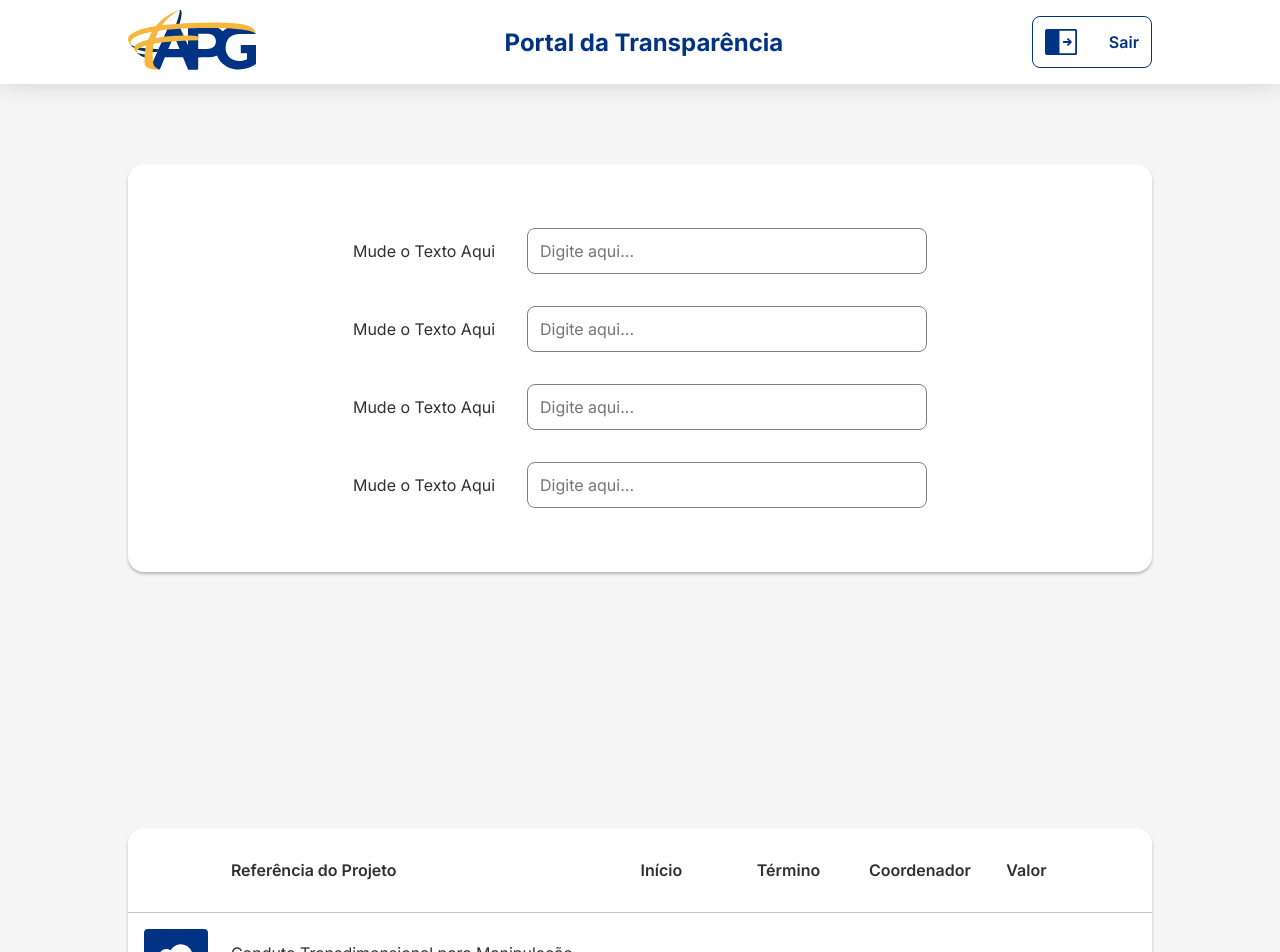
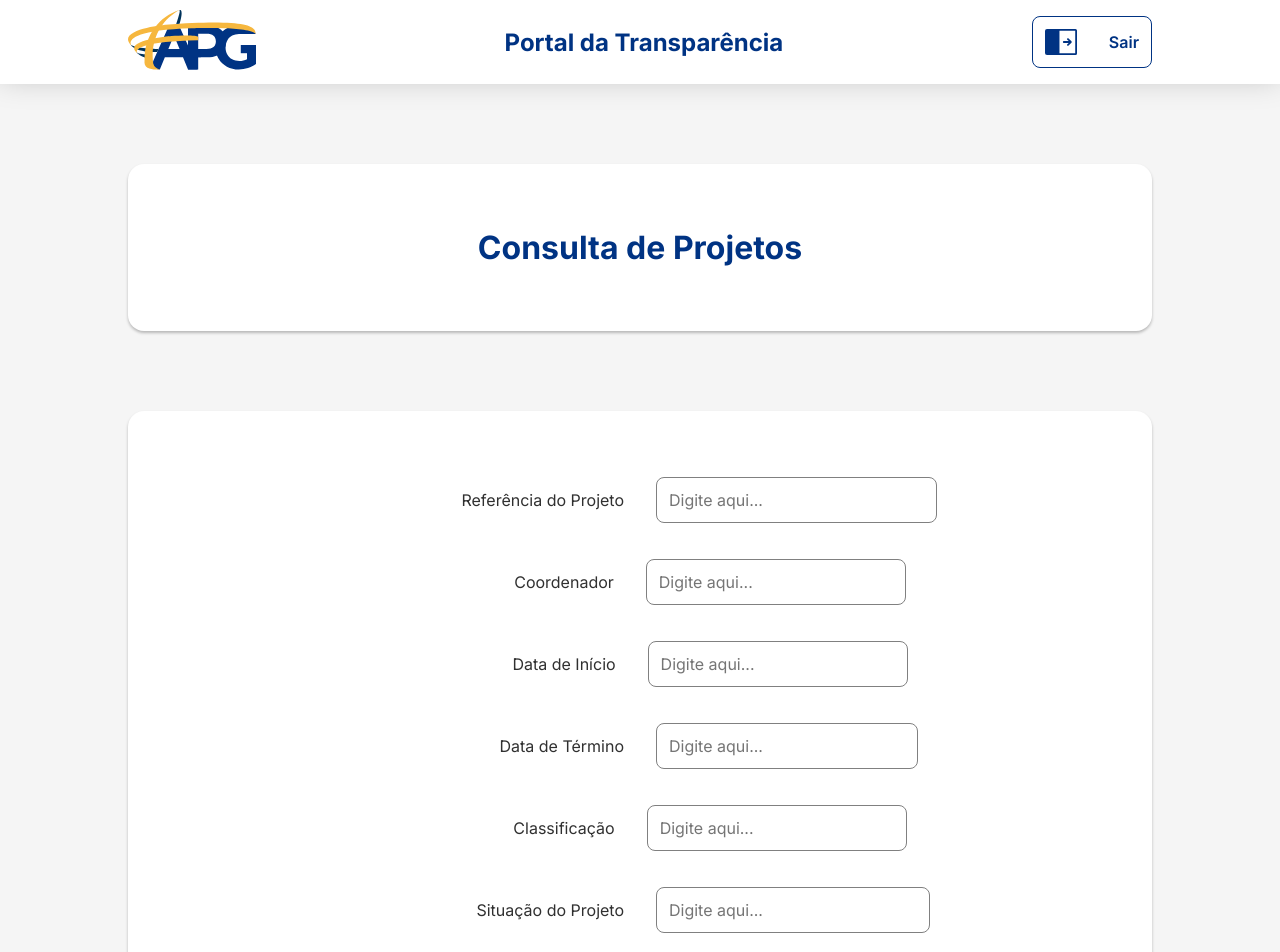
Before and after one commit to TeamHiveAPI/API-2024.02-FRONT, a React (Create React App) app: page /consulta in a window 1280 px wide. Shown: the top 952 px of the page. Built offline with nearby package versions, Linux system fonts and the light colour scheme.

Commit message:
feat: Adicionando página de consulta de projetos.

```diff
--- a/src/components/Input/Input.scss
+++ b/src/components/Input/Input.scss
@@ -2,9 +2,15 @@
 
 .input_container {
     display: flex;
+    flex-wrap: wrap;
     align-items: center;
     gap: 32px;
     color: #303030;
+    text-align: right;
+}
+
+.input_container > * {
+    flex: 1 1 50px;
 }
 
 .input_container input {
--- a/src/pages/Consulta/Consulta.scss
+++ b/src/pages/Consulta/Consulta.scss
@@ -18,7 +18,13 @@
     border-radius: 16px;
     box-shadow: 0px 2px 3px 0px rgba(0, 0, 0, 0.25);
     margin-top: 80px !important;
-    margin-bottom: 256px !important;
+    margin-bottom: 32px !important;
+}
+
+.cons_container h1 {
+    font-size: 32px;
+    font-weight: 700;
+    color: #003383;
 }
 
 table {
--- a/src/pages/Consulta/Consulta.tsx
+++ b/src/pages/Consulta/Consulta.tsx
@@ -3,6 +3,7 @@ import Input from "../../components/Input/Input";
 import Navbar from "../../components/Navbar/Navbar";
 import "../../global.scss"
 import "./Consulta.scss"
+import "../../components/Input/Input.scss";
 
 function Consulta() {
 
@@ -11,10 +12,17 @@ function Consulta() {
       <Navbar />
 
       <div className="margem_10 cons_container">
-      <Input texto="Mude o Texto Aqui" placeholder="Digite aqui..." />
-      <Input texto="Mude o Texto Aqui" placeholder="Digite aqui..." />
-      <Input texto="Mude o Texto Aqui" placeholder="Digite aqui..." />
-      <Input texto="Mude o Texto Aqui" placeholder="Digite aqui..." />
+        <h1>Consulta de Projetos</h1>
+      </div>
+
+      <div className="margem_10 cons_container input_container">
+      <Input texto="Referência do Projeto" placeholder="Digite aqui..." />
+      <Input texto="Coordenador" placeholder="Digite aqui..." />
+      <Input texto="Data de Início" placeholder="Digite aqui..." />
+      <Input texto="Data de Término" placeholder="Digite aqui..." />
+      <Input texto="Classificação" placeholder="Digite aqui..." />
+      <Input texto="Situação do Projeto" placeholder="Digite aqui..." />
+      <BotaoCTA escrito="Buscar" aparencia="primario"/>
       </div>
 
       <table className="margem_10">
```
